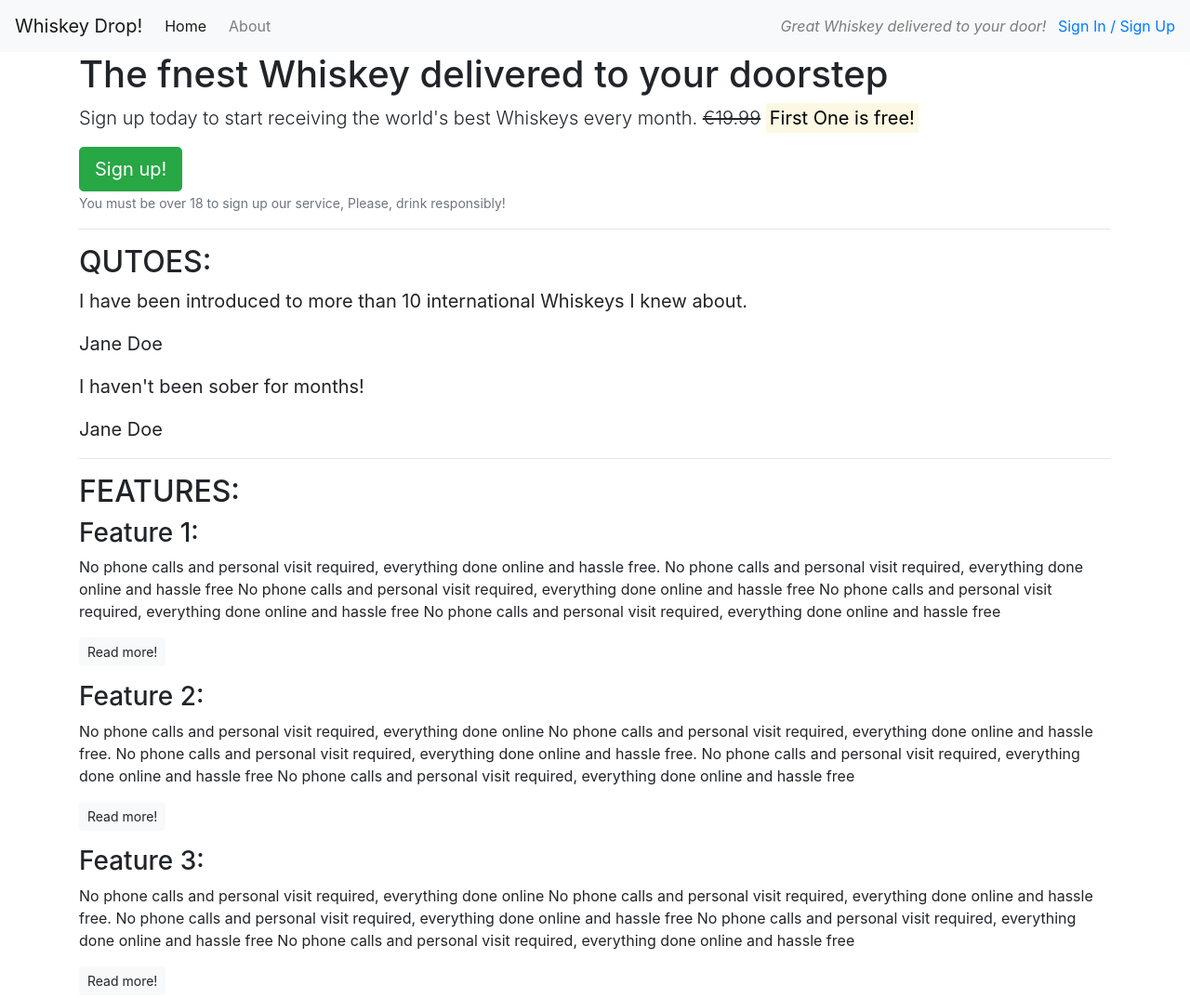
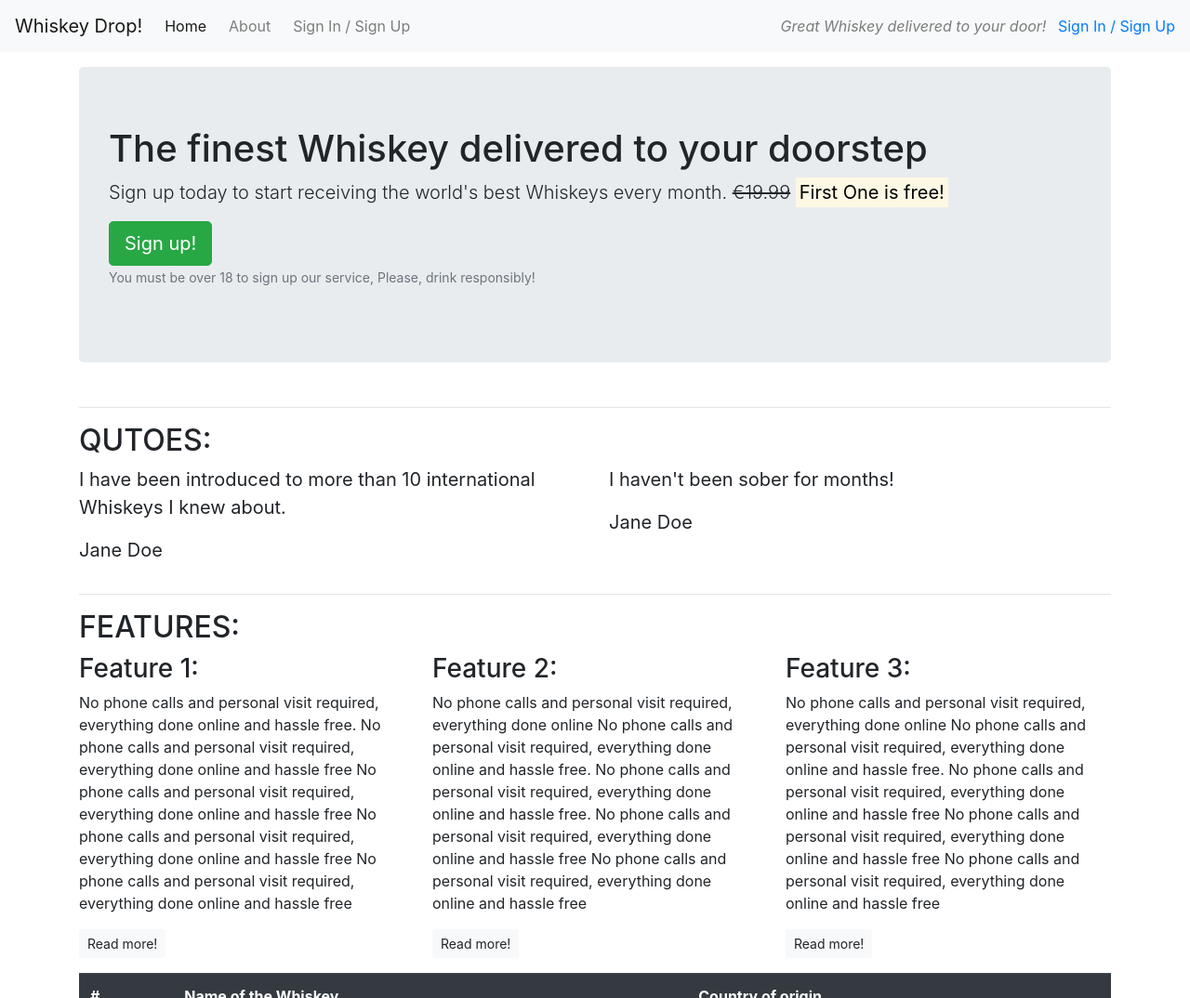
Before and after one commit to Mr-KulwinderSingh/my-project, a plain HTML site: page index.html in a window 1280 px wide. Shown: the top 1074 px of the page at 93% size. Drawn offline with nearby package versions, Linux system fonts and the light colour scheme.

Commit message:
Add rows and columns to the  various sections etc. according to the grid system which applies through bootstrap

```diff
--- a/index.html
+++ b/index.html
@@ -1,54 +1,80 @@
 <!DOCTYPE html>
 <html lang="en">
+
 <head>
   <meta charset="UTF-8">
   <meta name="viewport" content="width=device-width, initial-scale=1.0">
-    <link rel="stylesheet" href="https://cdn.jsdelivr.net/npm/bootstrap@4.6.2/dist/css/bootstrap.min.css" integrity="sha384-xOolHFLEh07PJGoPkLv1IbcEPTNtaed2xpHsD9ESMhqIYd0nLMwNLD69Npy4HI+N" crossorigin="anonymous">
-    <title>Whiskey  Drop | Taste a new Whiskey every month !</title>
+  <link rel="stylesheet" href="https://cdn.jsdelivr.net/npm/bootstrap@4.6.2/dist/css/bootstrap.min.css"
+    integrity="sha384-xOolHFLEh07PJGoPkLv1IbcEPTNtaed2xpHsD9ESMhqIYd0nLMwNLD69Npy4HI+N" crossorigin="anonymous">
+  <title>Whiskey Drop | Taste a new Whiskey every month !</title>
 </head>
+
 <body>
   <nav class="navbar navbar-light bg-light navbar-expand-sm">
     <a href="/" class="navbar-brand">Whiskey Drop!</a>
     <ul class="navbar-nav mr-auto">
       <li class="active nav-item mr-2"><a class="nav-link" href="/">Home</a></li>
       <li class="nav-item mr-2"><a class="nav-link" href="/about">About</a></li>
+      <li class="nav-item mr-2"><a class="nav-link" href="/Sign In/ Sign Up">Sign In / Sign Up</a></li>
     </ul>
     <div class="d-none d-md-block">
       <p class="navbar-text my-auto mr-2"><i>Great Whiskey delivered to your door!</i></p>
       <a href="/login">Sign In / Sign Up</a>
     </div>
   </nav>
-    <article class="container">
+  <article class="container ">
     <!-- Callout -->
-        <section class="callout">
-    <h1>The fnest Whiskey delivered to your doorstep</h1>
+    <div class="row">
+      <div class="col-12">
+        <section class="callout jumbotron mt-3">
+          <h1>The finest Whiskey delivered to your doorstep</h1>
           <p class="lead">Sign up today to start receiving the world's best Whiskeys every month.
-       <s>€19.99</s> <strong><mark>First One is free!</mark></strong> </p>
+            <s class="">€19.99</s> <strong><mark>First One is free!</mark></strong>
+          </p>
           <button class="btn btn-success btn-lg">Sign up!</button>
-       <p class="text-muted"><small>You must be over 18 to sign up our service, Please, drink responsibly!</small></p>
+          <p class="text-muted"><small>You must be over 18 to sign up our service, Please, drink responsibly!</small>
+          </p>
         </section>
+      </div>
+    </div>
     <!-- /Callout -->
     <hr>
     <!-- Quotes-->
     <section class="quotes">
+      <div class="row">
+        <div class="col-12">
           <h2 class="text-uppercase">Qutoes:</h2>
+        </div>
+      </div>
+      <div class="row">
+        <div class="col-12 col-md-6">
           <blockquote class="blockquote">
             <p>I have been introduced to more than 10 international Whiskeys I
               knew about.
             </p>
             <p>Jane Doe</p>
           </blockquote>
+        </div>
+        <div class="col-12 col-md-6">
           <blockquote class="blockquote">
             <p>I haven't been sober for months!
             </p>
             <p>Jane Doe</p>
           </blockquote>
+        </div>
+      </div>
       <!-- /Quotes -->
       <hr>
     </section>
     <!-- Features-->
     <section class="features--">
+      <div class="row">
+        <div class="col-12 col-md-6">
           <h2 class="text-uppercase">Features:</h2>
+        </div>
+      </div>
+      <div class="row">
+        <div class="col-12 col-md-6 col-lg-4">
           <h3>Feature 1:</h3>
           <p>No phone calls and personal visit required, everything done online and hassle free.
             No phone calls and personal visit required, everything done online and hassle free
@@ -57,6 +83,9 @@
             No phone calls and personal visit required, everything done online and hassle free
           </p>
           <p><a class="btn btn-sm btn-light">Read more!</a></p>
+        </div>
+        <div class="col-12 col-md-6 col-lg-4">
+          <div class="feature">
             <h3>Feature 2:</h3>
             <p>No phone calls and personal visit required, everything done online
               No phone calls and personal visit required, everything done online and hassle free.
@@ -65,6 +94,10 @@
               No phone calls and personal visit required, everything done online and hassle free
             </p>
             <p><a class="btn btn-sm btn-light">Read more!</a></p>
+          </div>
+        </div>
+        <div class="col-12 d-md-none d-lg-block col-lg-4" >
+          <div class="feature">
             <h3>Feature 3:</h3>
             <p>No phone calls and personal visit required, everything done online
               No phone calls and personal visit required, everything done online and hassle free.
@@ -73,6 +106,9 @@
               No phone calls and personal visit required, everything done online and hassle free
             </p>
             <p><a class="btn btn-sm btn-light">Read more!</a></p>
+          </div>
+        </div>
+      </div>
     </section>
     <!-- /Features-->
     <!-- Monthly Favorites-->
@@ -118,4 +154,5 @@
     <button>Click me!</button>
   </article>
 </body>
+
 </html>
```
Lines whose indentation alone changed are shown as unchanged.
